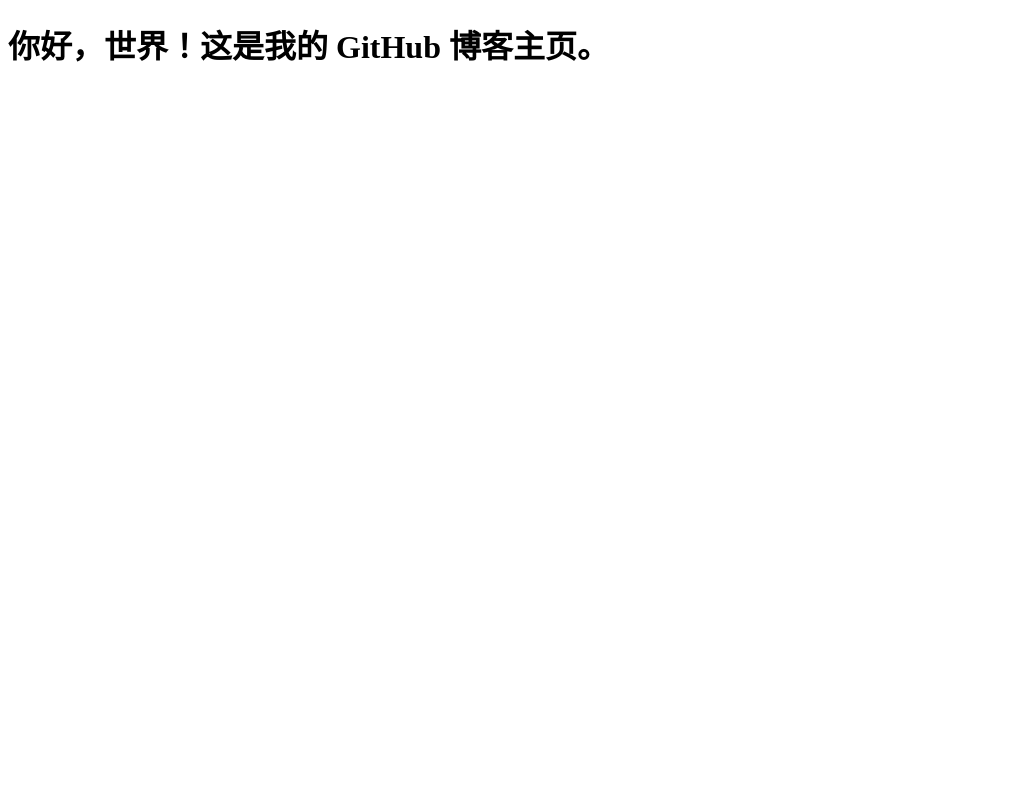
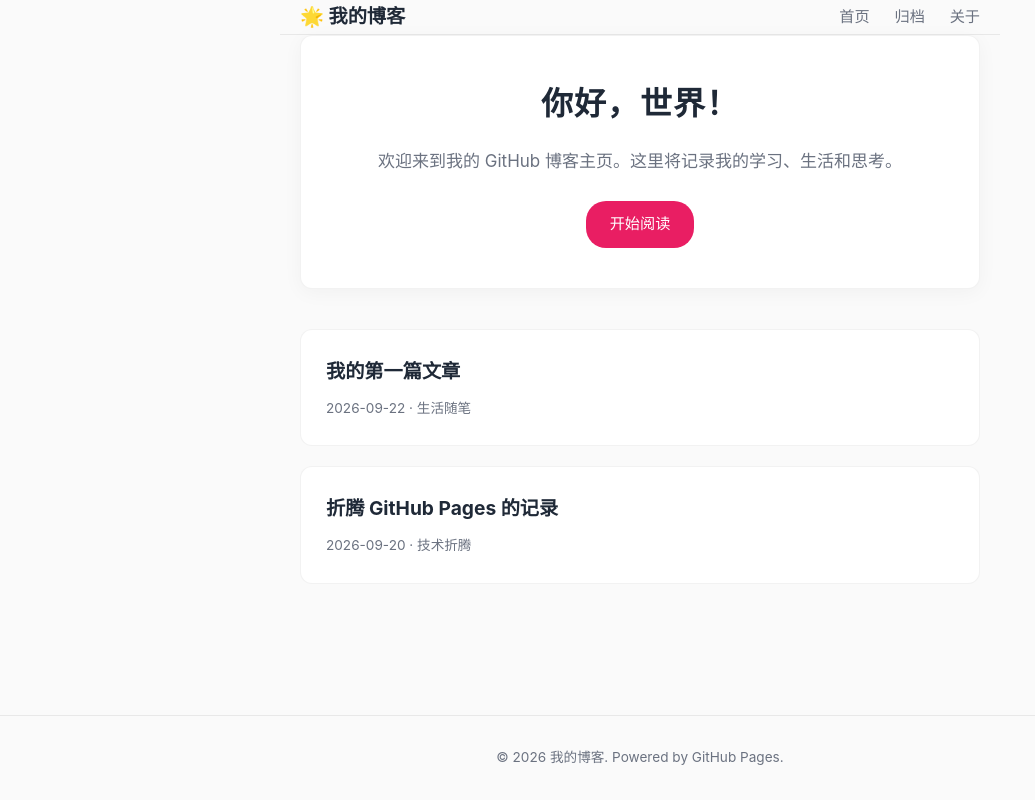
Before and after one commit to IrisZ0910/IrisZ0910.github.io, a plain HTML site: page index.html in a window 1280 px wide. Shown: the whole page, without its empty margins (0-1035 px from the left). Drawn offline with Linux system fonts and the light colour scheme.

Commit message:
Update index.html for improved layout and styling

```diff
--- a/index.html
+++ b/index.html
@@ -1,10 +1,166 @@
 <!DOCTYPE html>
-<html>
+<html lang="zh-CN">
 <head>
     <meta charset="UTF-8">
-    <title>我的第一个博客</title>
+    <meta name="viewport" content="width=device-width, initial-scale=1.0">
+    <title>我的博客 | 欢迎</title>
+    <style>
+        :root {
+            --bg: #fafafa;
+            --text: #1f2937;
+            --muted: #6b7280;
+            --primary: #e91e63;
+            --card-bg: #ffffff;
+            --radius: 12px;
+            --max-width: 720px;
+        }
+        @media (prefers-color-scheme: dark) {
+            :root {
+                --bg: #0f172a;
+                --text: #e5e7eb;
+                --muted: #94a3b8;
+                --card-bg: #1e293b;
+                --primary: #f472b6;
+            }
+        }
+        * { box-sizing: border-box; margin: 0; padding: 0; }
+        body {
+            background-color: var(--bg);
+            color: var(--text);
+            font-family: -apple-system, BlinkMacSystemFont, "Segoe UI", "PingFang SC", "Microsoft YaHei", sans-serif;
+            font-size: 17px;
+            line-height: 1.75;
+            transition: background 0.3s, color 0.3s;
+            min-height: 100vh;
+            display: flex;
+            flex-direction: column;
+        }
+        .container {
+            max-width: var(--max-width);
+            margin: 0 auto;
+            padding: 0 20px;
+            width: 100%;
+        }
+        header {
+            padding: 30px 0;
+            display: flex;
+            justify-content: space-between;
+            align-items: center;
+            border-bottom: 1px solid rgba(128, 128, 128, 0.15);
+        }
+        .logo {
+            font-size: 1.2rem;
+            font-weight: bold;
+            color: var(--text);
+            text-decoration: none;
+        }
+        .nav-links a {
+            color: var(--muted);
+            text-decoration: none;
+            margin-left: 20px;
+            font-size: 0.95rem;
+            transition: color 0.2s;
+        }
+        .nav-links a:hover { color: var(--primary); }
+        main {
+            flex: 1;
+            padding: 60px 0;
+        }
+        .welcome-card {
+            background: var(--card-bg);
+            border-radius: var(--radius);
+            padding: 40px;
+            box-shadow: 0 4px 20px rgba(0,0,0,0.04);
+            border: 1px solid rgba(128, 128, 128, 0.1);
+            text-align: center;
+        }
+        .welcome-card h1 {
+            font-size: 2rem;
+            margin-bottom: 15px;
+            letter-spacing: 1px;
+        }
+        .welcome-card p {
+            color: var(--muted);
+            margin-bottom: 25px;
+        }
+        .btn {
+            display: inline-block;
+            background-color: var(--primary);
+            color: #fff;
+            padding: 10px 24px;
+            border-radius: 20px;
+            text-decoration: none;
+            font-size: 0.95rem;
+            transition: opacity 0.2s, transform 0.2s;
+        }
+        .btn:hover { opacity: 0.9; transform: translateY(-2px); }
+        .post-list {
+            margin-top: 40px;
+            display: grid;
+            gap: 20px;
+        }
+        .post-item {
+            background: var(--card-bg);
+            border-radius: var(--radius);
+            padding: 25px;
+            text-decoration: none;
+            color: var(--text);
+            border: 1px solid rgba(128, 128, 128, 0.1);
+            transition: transform 0.2s, box-shadow 0.2s;
+        }
+        .post-item:hover {
+            transform: translateY(-3px);
+            box-shadow: 0 8px 25px rgba(0,0,0,0.06);
+        }
+        .post-item h3 {
+            font-size: 1.2rem;
+            margin-bottom: 8px;
+        }
+        .post-item .meta {
+            font-size: 0.85rem;
+            color: var(--muted);
+        }
+        footer {
+            padding: 30px 0;
+            text-align: center;
+            font-size: 0.85rem;
+            color: var(--muted);
+            border-top: 1px solid rgba(128, 128, 128, 0.15);
+        }
+        @media (max-width: 600px) {
+            .welcome-card { padding: 25px; }
+            .welcome-card h1 { font-size: 1.6rem; }
+        }
+    </style>
 </head>
 <body>
-    <h1>你好，世界！这是我的 GitHub 博客主页。</h1>
+    <header class="container">
+        <a href=" " class="logo">🌟 我的博客</a >
+        <nav class="nav-links">
+            <a href="/">首页</a >
+            <a href="/archives">归档</a >
+            <a href="/about">关于</a >
+        </nav>
+    </header>
+    <main class="container">
+        <div class="welcome-card">
+            <h1>你好，世界！</h1>
+            <p>欢迎来到我的 GitHub 博客主页。这里将记录我的学习、生活和思考。</p >
+            <a href="/archives" class="btn">开始阅读</a >
+        </div>
+        <div class="post-list">
+            <a href="#" class="post-item">
+                <h3>我的第一篇文章</h3>
+                <div class="meta">2026-09-22 · 生活随笔</div>
+            </a >
+            <a href="#" class="post-item">
+                <h3>折腾 GitHub Pages 的记录</h3>
+                <div class="meta">2026-09-20 · 技术折腾</div>
+            </a >
+        </div>
+    </main>
+    <footer>
+        <p>&copy; 2026 我的博客. Powered by GitHub Pages.</p >
+    </footer>
 </body>
 </html>
```
